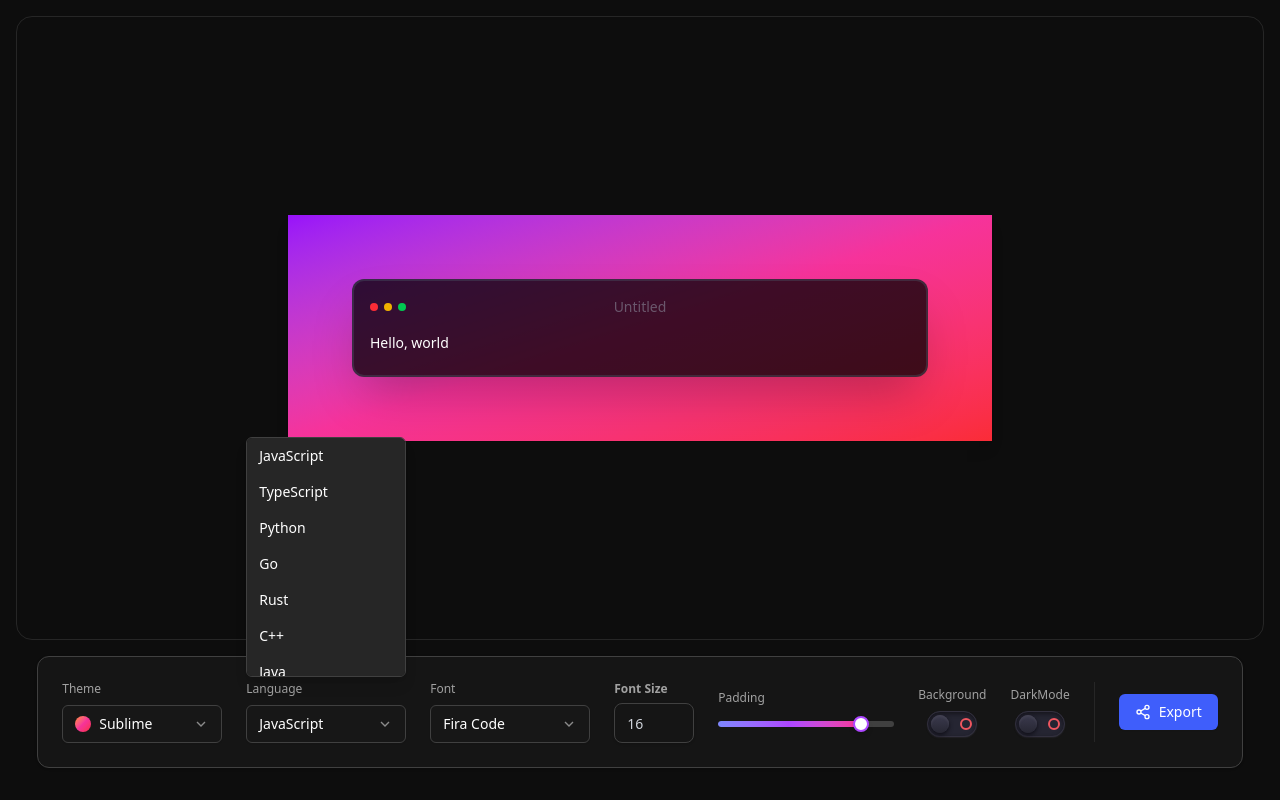
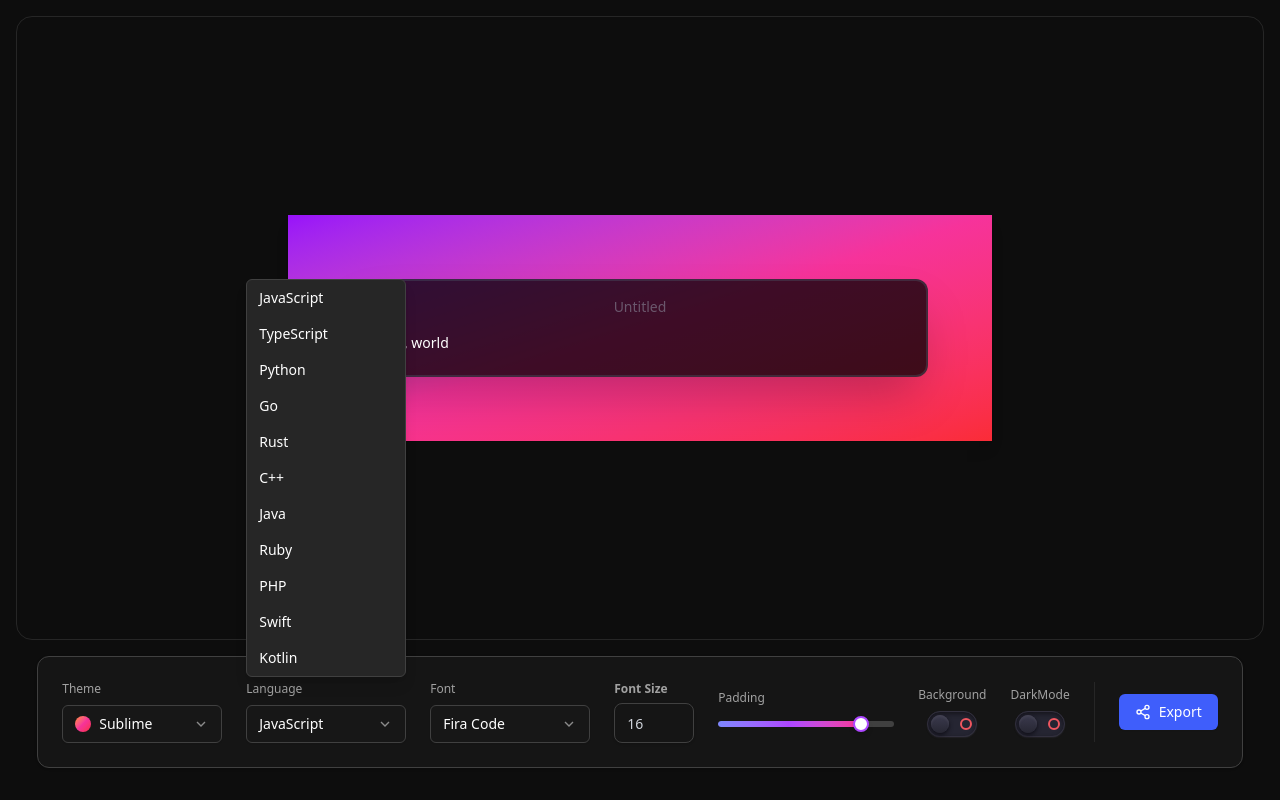
Before and after one commit to Nitesh47kumars/Snippix, a React (Vite) app: page / in a window 1280 px wide. Both pictures are taken after a click on the button "JavaScript". Built offline with nearby package versions, Linux system fonts and the light colour scheme.

Commit message:
Fix Language Component Styling

```diff
--- a/src/Components/SnippetSettings/SnippetLanguage.jsx
+++ b/src/Components/SnippetSettings/SnippetLanguage.jsx
@@ -47,7 +47,7 @@ export default function SnippetLanguage({ label }) {
       </button>
 
       {open && (
-        <ul className="absolute bottom-full mb-1 w-full z-10 rounded-md bg-neutral-800 border border-neutral-700 shadow-lg text-sm text-white overflow-y-auto max-h-60">
+        <ul className="absolute bottom-full mb-1 w-full z-10 rounded-md bg-neutral-800 border border-neutral-700 shadow-lg text-sm text-white overflow-y-auto max-h-100">
           {languages.map((lang) => (
             <li
               key={lang}
```
